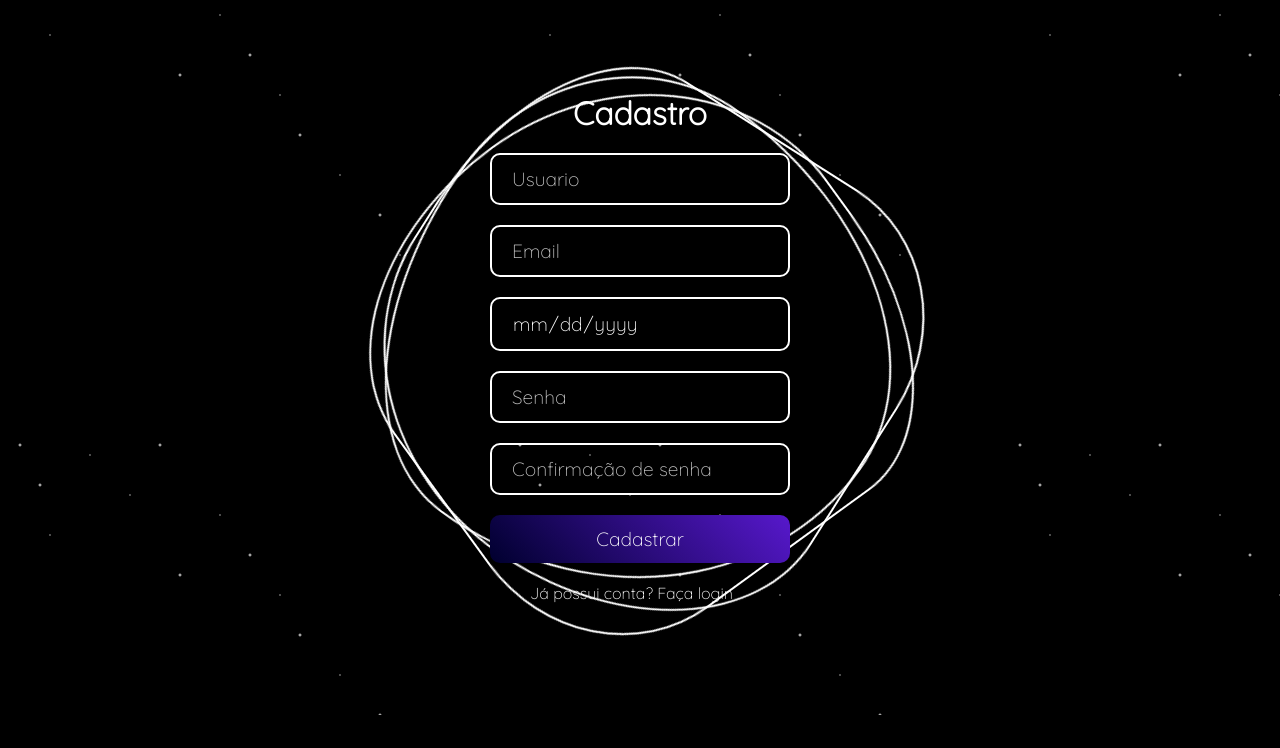
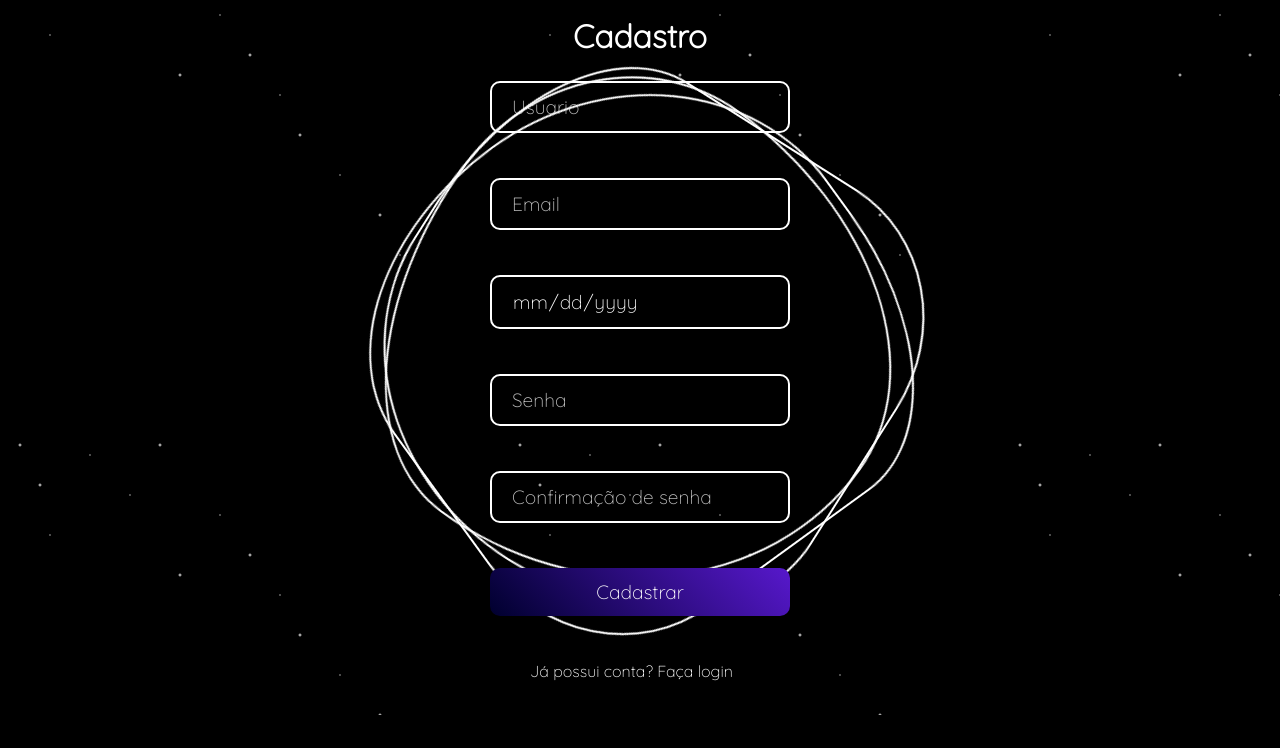
Before and after one commit to LucasWink08/HSchuler, a PHP site: page /cadastro.php in a window 1280 px wide. Shown: the part 52-800 px from the top of the page. Run offline with PHP 8.4, Linux system fonts and the light colour scheme.

Commit message:
mexendo no css

```diff
--- a/estilo_login.css
+++ b/estilo_login.css
@@ -107,7 +107,15 @@ body::before {
   justify-content: center;
   align-items: center;
   flex-direction: column;
-  gap: 20px;
+  gap: 25px;
+}
+
+.login .inputBx {
+  margin-bottom: 20px;
+}
+
+.login .inputBx:last-of-type {
+  margin-bottom: 0;
 }
 .login h2 {
   font-size: 2em;
```
Also changed, not shown: TODO.md (added, +1 -0 lines).
